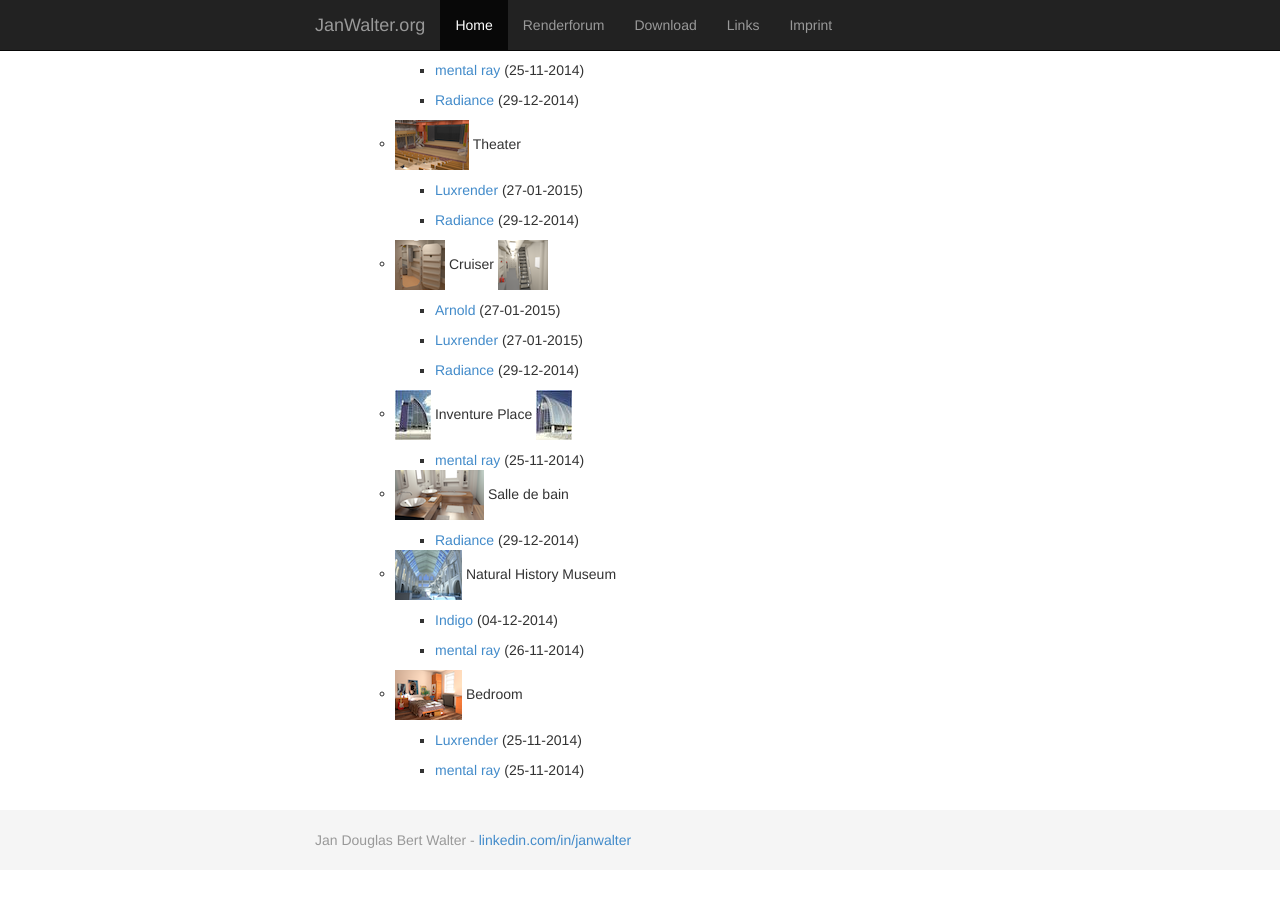
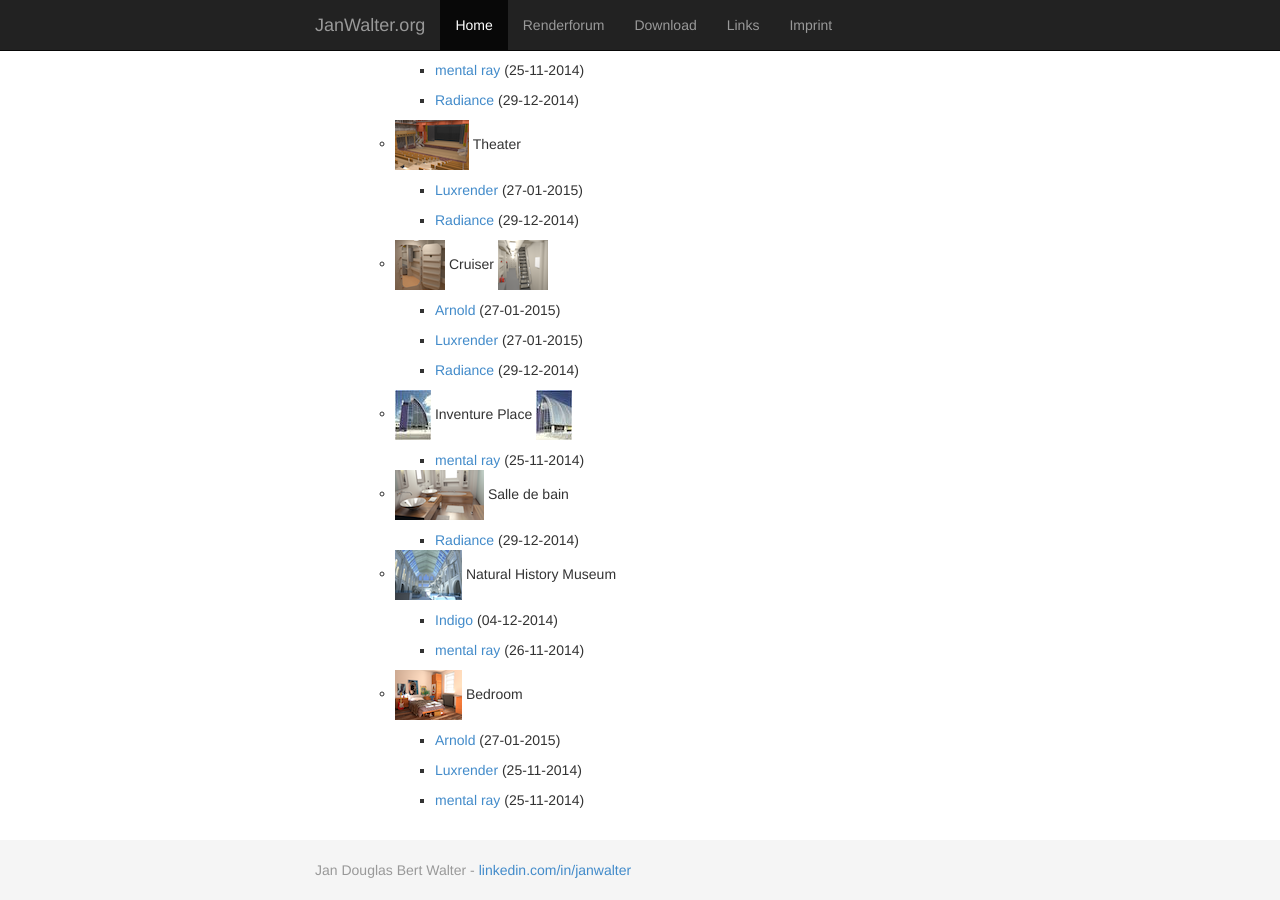
Before and after one commit to wahn/jan_walter_org, a Jekyll site: the page built from download/index.md, in a window 1280 px wide and 900 px high, scrolled down 1640 px. Built offline with Jekyll 4.4.1, drawn with Linux system fonts in a browser that asks for light colours; Markdown is read by kramdown in place of the engine named in the settings; before the commit the page ends 2510 px from its top, so only the background shows below that.

Commit message:
Download link for the bedroom scene in Arnold file format.

```diff
--- a/download/index.md
+++ b/download/index.md
@@ -147,6 +147,8 @@ Download
 
     - ![Alt Bedroom][bedroom] Bedroom
 
+        + [Arnold](https://www.janwalter.org/Download/Scenes/bedroom_ass.tar.gz) (27-01-2015)
+
         + [Luxrender](https://www.janwalter.org/Download/Scenes/bedroom_lxs.tar.gz) (25-11-2014)
 
         + [mental ray](https://www.janwalter.org/Download/Scenes/bedroom_mi.tar.gz) (25-11-2014)
```
